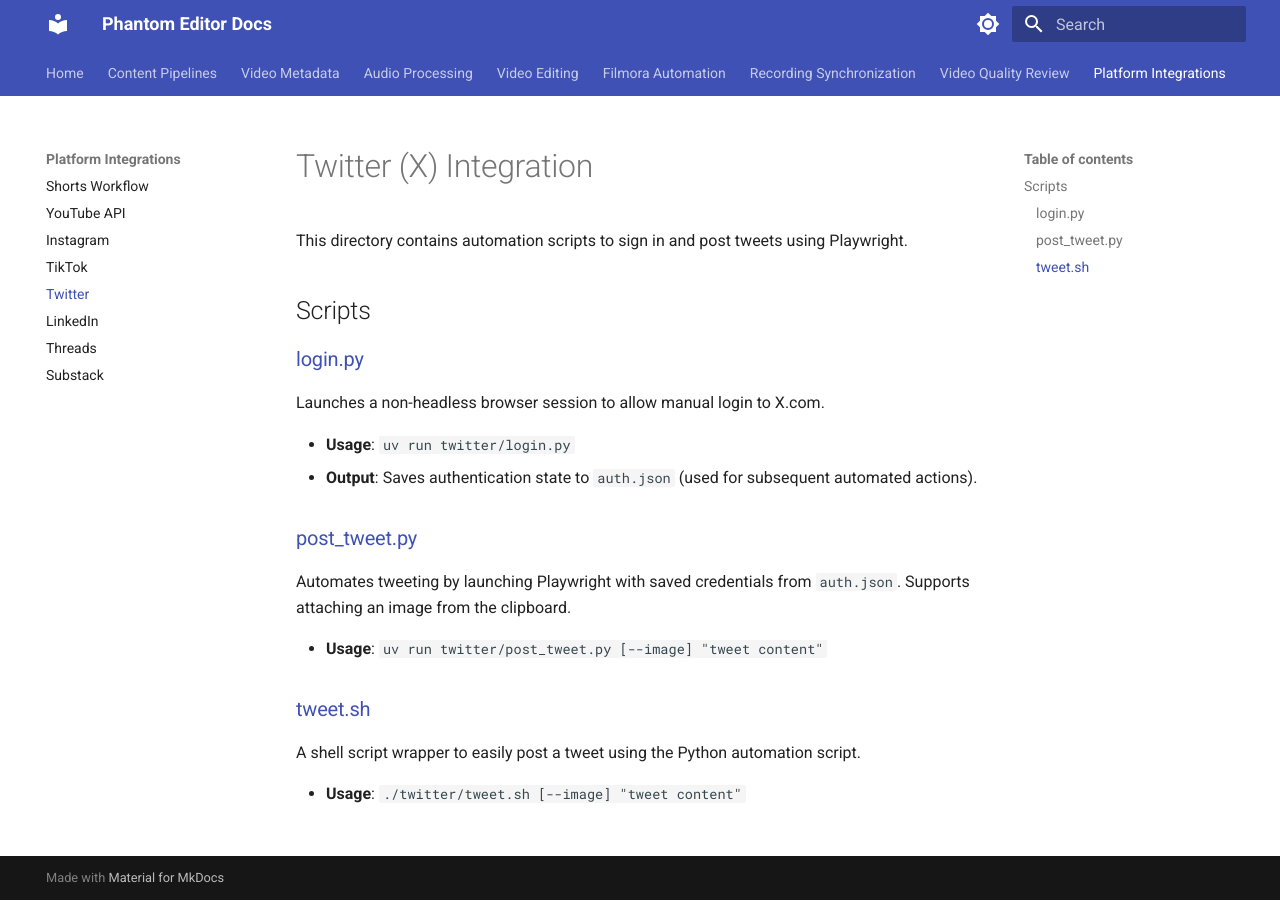
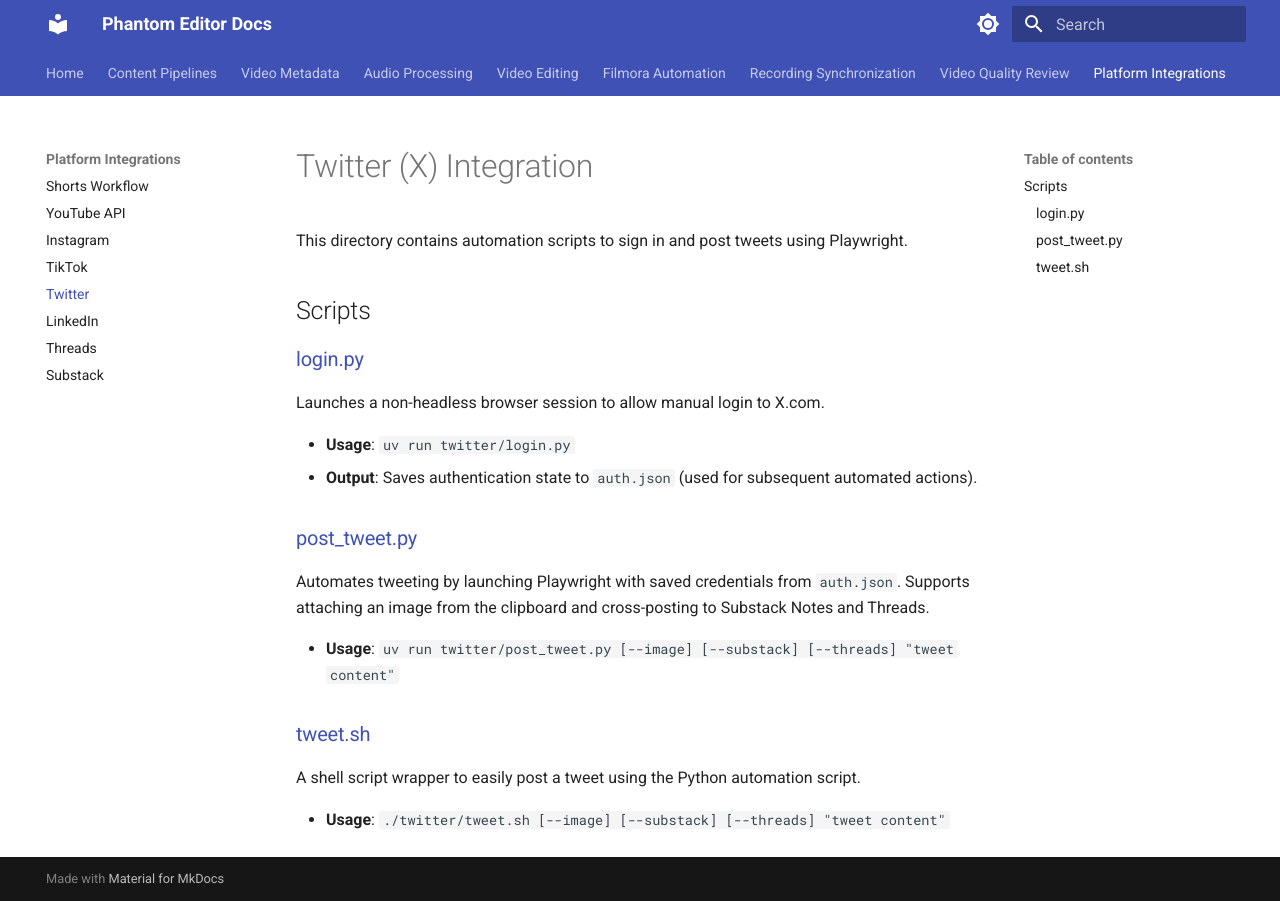
Before and after one commit to hassanaziz0012/phantom-editor, an MkDocs documentation site: the page built from docs/twitter.md, in a window 1280 px wide. Built offline with MkDocs 1.6.1 and Material for MkDocs 9.7.7, drawn with Linux system fonts in a browser that asks for light colours.

Commit message:
Update Twitter documentation for Substack and Threads cross-posting

```diff
--- a/docs/twitter.md
+++ b/docs/twitter.md
@@ -11,11 +11,11 @@
 * **Output**: Saves authentication state to `auth.json` (used for subsequent automated actions).
 
 ### [post_tweet.py](../twitter/post_tweet.py)
-Automates tweeting by launching Playwright with saved credentials from `auth.json`. Supports attaching an image from the clipboard.
+Automates tweeting by launching Playwright with saved credentials from `auth.json`. Supports attaching an image from the clipboard and cross-posting to Substack Notes and Threads.
 
-* **Usage**: `uv run twitter/post_tweet.py [--image] "tweet content"`
+* **Usage**: `uv run twitter/post_tweet.py [--image] [--substack] [--threads] "tweet content"`
 
 ### [tweet.sh](../twitter/tweet.sh)
 A shell script wrapper to easily post a tweet using the Python automation script.
 
-* **Usage**: `./twitter/tweet.sh [--image] "tweet content"`
+* **Usage**: `./twitter/tweet.sh [--image] [--substack] [--threads] "tweet content"`
```
